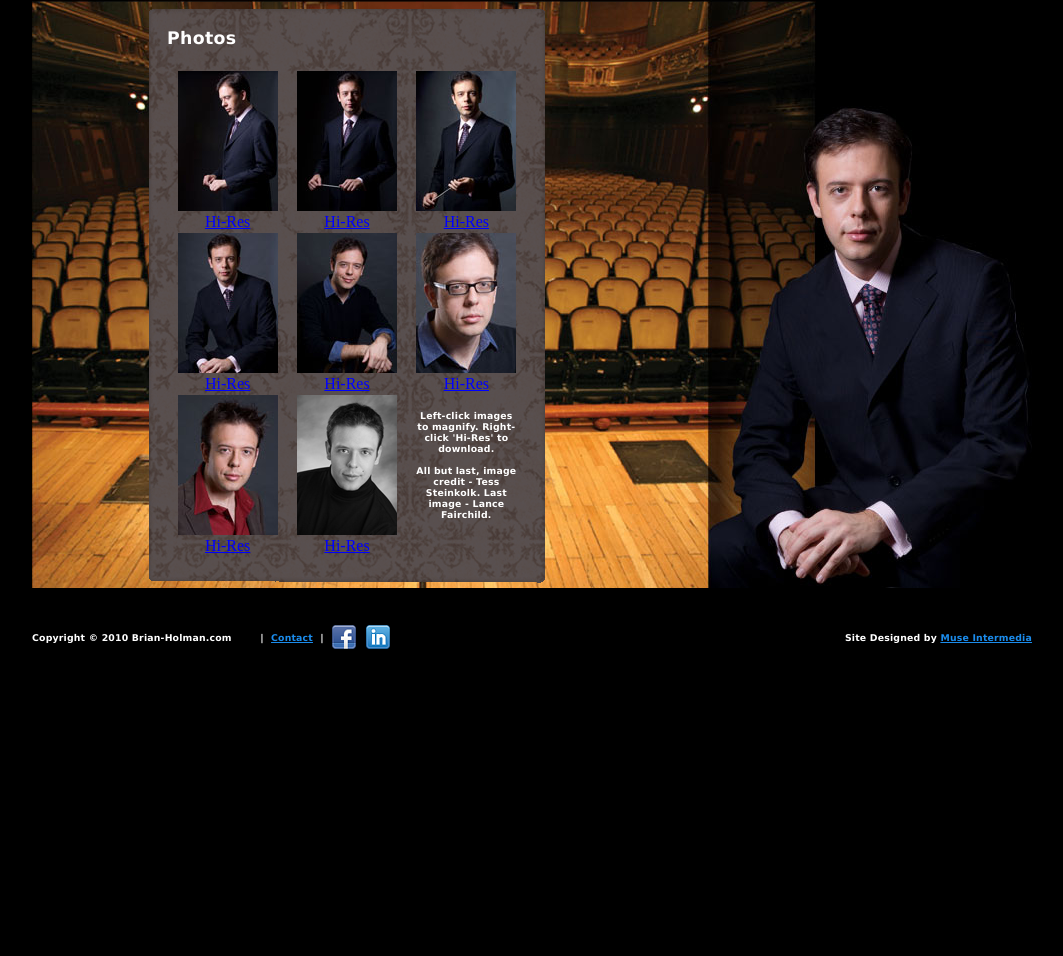
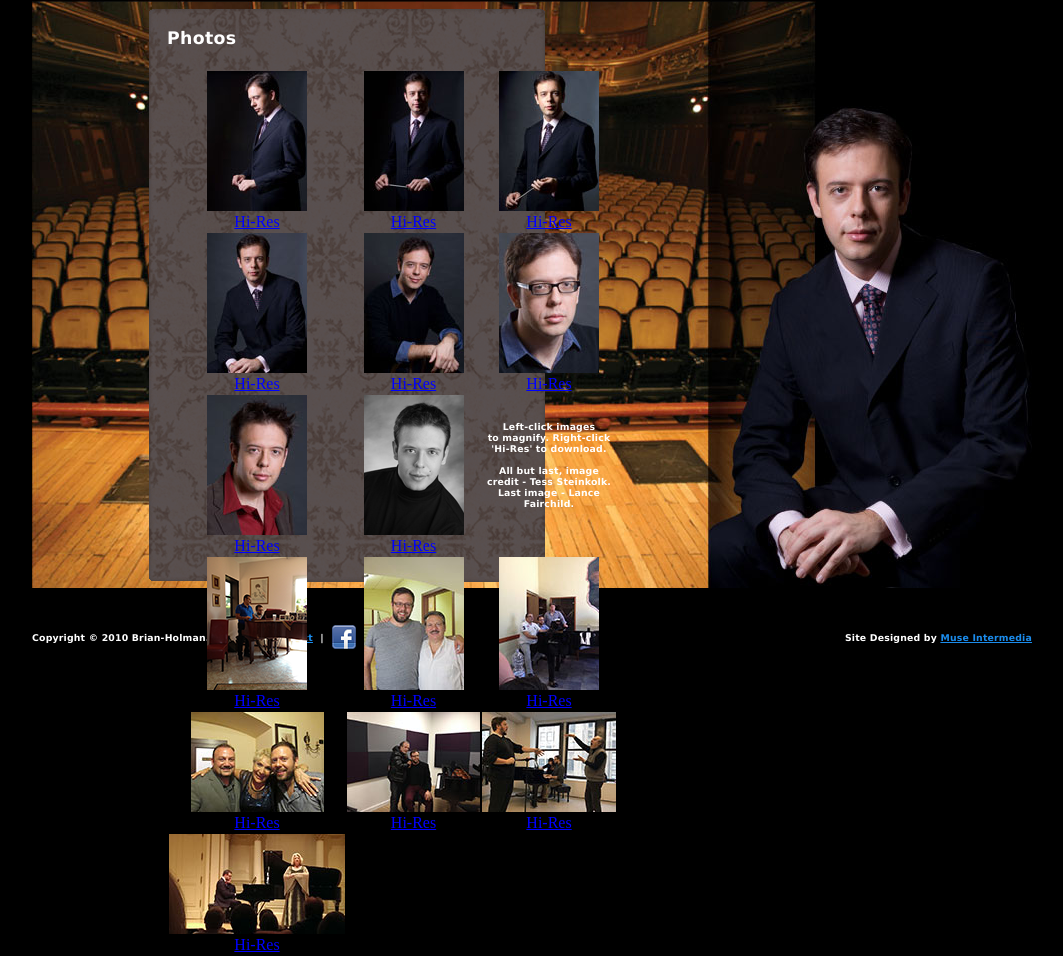
Before and after one commit to ant2400/brian-holman, a plain HTML site: page photos/index.html in a window 1280 px wide. Shown: the part 165-1121 px from the top of the page, without its empty margins (108-1171 px from the left). Before the commit the page ends 822 px from the top, so only its background shows below. Drawn offline with Linux system fonts and the light colour scheme.

Commit message:
added images to table

```diff
--- a/photos/index.html
+++ b/photos/index.html
@@ -97,7 +97,38 @@
     <td><a href="../images/headshots/HOLMAN_312.jpg">Hi-Res</a></td>
     <td><a href="../images/headshots/Brian_Holman.jpg" target="_blank">Hi-Res</a></td>
     <td>&nbsp;</td>
-    </tr>
+  </tr>
+  <!--new images-->
+  <tr>
+    <td><div id="gallery9"><a href="../images/headshots/lightbox/Fisichella_2.png" title="Salvatore Fisichella"><img src="../images/headshots/thumbs/Fisichella_2.png" alt="Fisichella and Holman" width="100" height="133" /></a></div></td>
+    <td><div id="gallery10"><a href="../images/headshots/lightbox/Fisichella.png" title="Salvatore Fisichella"><img src="../images/headshots/thumbs/Fisichella.jpg" alt="Fisichella and Holman" width="100" height="133" /></a></div></td>
+    <td><div id="gallery11"><a href="../images/headshots/lightbox/Giordani.jpg" title="Marcello Giordani"><img src="../images/headshots/thumbs/Giordani.jpg" alt="Giordani and Holman" width="100" height="133" /></a></div></td>
+  </tr>
+  <tr>
+    <td><a href="../images/headshots/Fisichella_2.jpg">Hi-Res</a></td>
+    <td><a href="../images/headshots/Fisichella.jpg">Hi-Res</a></td>
+    <td><a href="../images/headshots/Giordani.jpg">Hi-Res</a></td>
+  </tr>
+  <tr>
+    <td><div id="gallery12"><a href="../images/headshots/lightbox/Jack_and_Nelly.jpg" title="Gioacchino LiVigni and Nelly Miricioiu"><img src="../images/headshots/thumbs/Jack_and_Nelly.jpg" alt="Gioacchino LiVigni and Nelly Miricioiu" width="133" height="100" /></a></div></td>
+    <td><div id="gallery13"><a href="../images/headshots/lightbox/Martinucci.jpg" title="Nicola Martinucci"><img src="../images/headshots/thumbs/Martinucci.jpg" alt="Nicola Martinucci" width="133" height="100" /></a></div></td>
+    <td><div id="gallery14"><a href="../images/headshots/lightbox/Sloman_and_Martinucci.jpg" title="Ben Sloman and Nicola Martinucci"><img src="../images/headshots/thumbs/Sloman_and_Martinucci.jpg" alt="Ben Sloman and Nicola Martinucci" width="134" height="100" /></a></div></td>
+  </tr>
+  <tr>
+    <td><a href="../images/headshots/Jack_and_Nelly.jpg">Hi-Res</a></td>
+    <td><a href="../images/headshots/Martinucci.jpg">Hi-Res</a></td>
+    <td><a href="../images/headshots/Sloman_and_Martinucci.jpg">Hi-Res</a></td>
+  </tr>
+  <tr>
+    <td><div id="gallery14"><a href="../images/headshots/lightbox/Shirl.jpg" title="Shirley Ritenour"><img src="../images/headshots/thumbs/Shirl.jpg" alt="Shirley Ritenour" width="176" height="100" /></a></div></td>
+    <td>&nbsp;</td>
+    <td>&nbsp;</td>
+  </tr>
+  <tr>
+    <td><a href="../images/headshots/Shirl.jpg">Hi-Res</a></td>
+    <td>&nbsp;</td>
+    <td>&nbsp;</td>
+  </tr>
 </table>
 </div>
 </div>
@@ -139,6 +170,13 @@ $(function() {
 	$('#gallery6 a').lightBox();
 	$('#gallery7 a').lightBox();
 	$('#gallery8 a').lightBox();
+  $('#gallery9 a').lightBox();
+  $('#gallery10 a').lightBox();
+  $('#gallery11 a').lightBox();
+  $('#gallery12 a').lightBox();
+  $('#gallery13 a').lightBox();
+  $('#gallery14 a').lightBox();
+  $('#gallery15 a').lightBox();
 	});
 </script>
 
```
